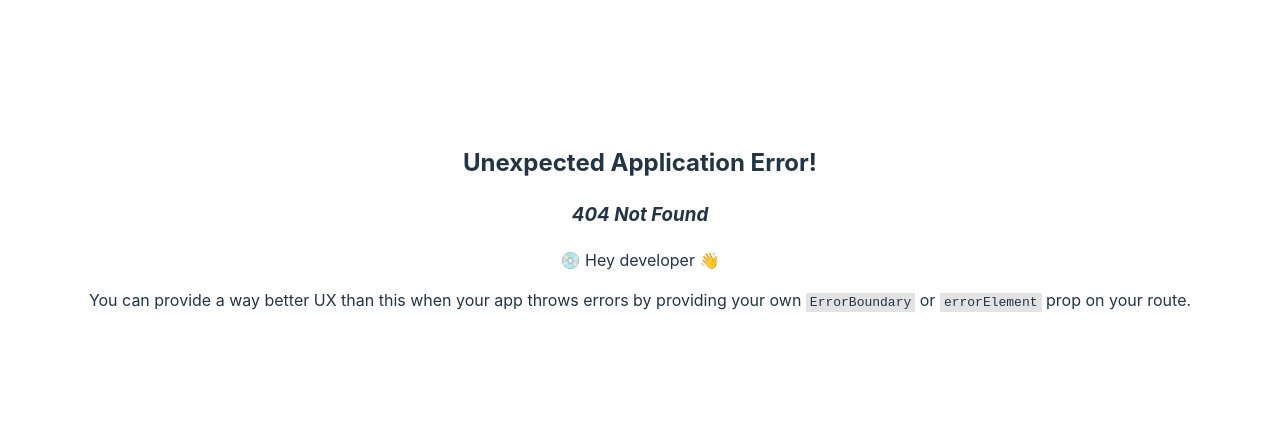
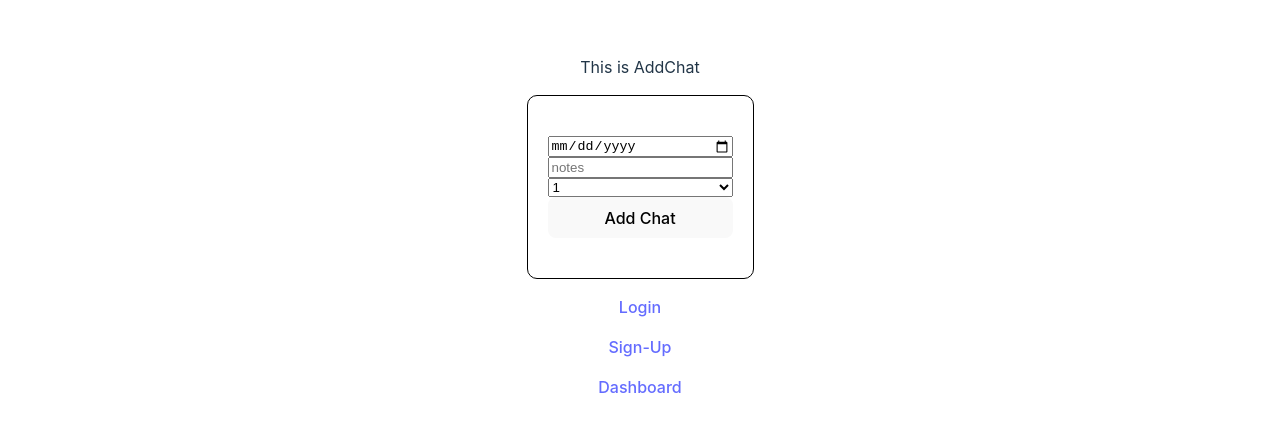
Before and after one commit to GeoTech23/CheckMate, a React (Vite) app: page /addchat in a window 1280 px wide. Before the commit this address had no page. Shown: the part 173-604 px from the top of the page. Built offline with nearby package versions, Linux system fonts and the light colour scheme.

Commit message:
AddChat and logout functionality

```diff
--- a/src/components/AddChat.tsx
+++ b/src/components/AddChat.tsx
@@ -1,9 +1,40 @@
-import React from "react"
+import React from 'react';
+import SubmitDiv from './styled/SubmitDiv';
+import Form from './styled/Form';
+import { Link } from 'react-router-dom';
 
 function AddChat() {
-  return (
-    <p>This is AddChat</p>
-  )
+	const ratingOptions = [];
+
+	for (let i = 1; i <= 10; i++) {
+		ratingOptions.push(<option value={i}>{i}</option>);
+	}
+
+	function handleSubmit(e) {
+		e.preventDefault();
+	}
+	return (
+		<>
+			<p>This is AddChat</p>
+			<SubmitDiv>
+				<Form onSubmit={handleSubmit}>
+					<input type='date' />
+					<input type='text' placeholder='notes'></input>
+					<select>{ratingOptions}</select>
+					<button type='submit'>Add Chat</button>
+				</Form>
+      </SubmitDiv>
+      <Link to='/'>
+				<p>Login</p>
+			</Link>
+			<Link to='/signup'>
+				<p>Sign-Up</p>
+			</Link>
+			<Link to='/dashboard'>
+				<p>Dashboard</p>
+			</Link>
+		</>
+	);
 }
 
-export default AddChat
+export default AddChat;
--- a/src/components/Contact.tsx
+++ b/src/components/Contact.tsx
@@ -5,6 +5,7 @@ function Contact() {
 	return (
 		<>
 			<p>This is Contact</p>
+			<Link to='/addchat'>Add Chat</Link>
 			<Link to='/'>
 				<p>Login</p>
 			</Link>
--- a/src/components/Dashboard.tsx
+++ b/src/components/Dashboard.tsx
@@ -5,9 +5,14 @@ import ContactDiv from './styled/ContactDiv';
 import { StoreContext } from '../store';
 
 function Dashboard() {
-	const { user } = React.useContext(StoreContext);
+	const { user, setUser, setLoggedIn } = React.useContext(StoreContext);
+
+  const handleLogout = () => {
+    setUser('');
+    setLoggedIn(false);
+  }
+
 	const sampleContacts = [];
-
 	for (let i = 0; i < 4; i++) {
 		sampleContacts.push(
 			<ContactDiv>
@@ -17,6 +22,7 @@ function Dashboard() {
 			</ContactDiv>
 		);
 	}
+
 	return (
 		<>
 			<h2>Welcome, {user}</h2>
@@ -31,6 +37,9 @@ function Dashboard() {
 			<Link to='/addContact'>
 				<p>Add Contact</p>
 			</Link>
+      <Link to='/' onClick={handleLogout}>
+        <p>Logout</p>
+      </Link>
 		</>
 	);
 }
--- a/src/components/Login.tsx
+++ b/src/components/Login.tsx
@@ -1,5 +1,5 @@
 import { useContext } from 'react';
-import AuthDiv from './styled/SubmitDiv';
+import SubmitDiv from './styled/SubmitDiv';
 import { Link, useNavigate } from 'react-router-dom';
 import Form from './styled/Form';
 import { StoreContext } from '../store';
@@ -17,13 +17,13 @@ function Login() {
 	return (
 		<>
 			<h2>Login</h2>
-			<AuthDiv>
+			<SubmitDiv>
 				<Form onSubmit={handleSubmit}>
 					<input type='text' placeholder='username' required />
 					<input type='text' placeholder='password' required />
 					<button type='submit'>Login</button>
 				</Form>
-			</AuthDiv>
+			</SubmitDiv>
 
 			<Link to='/signup'>Sign-up</Link>
 			<Link to='/dashboard'>
```
Also changed, not shown: src/main.tsx (+7 -7 lines).
